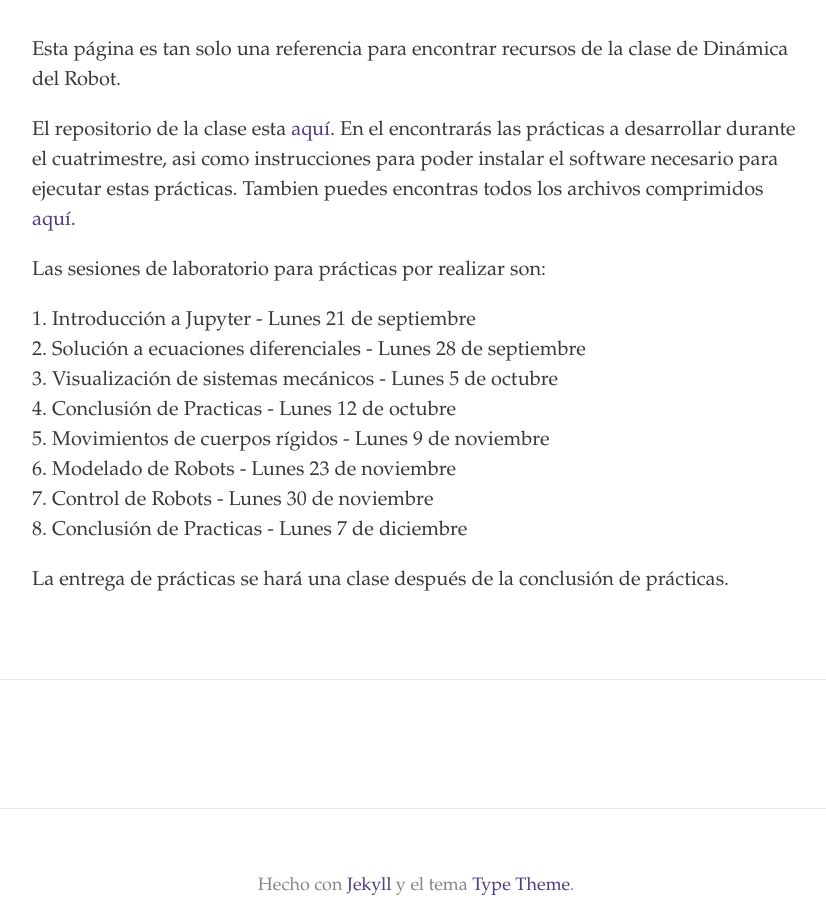
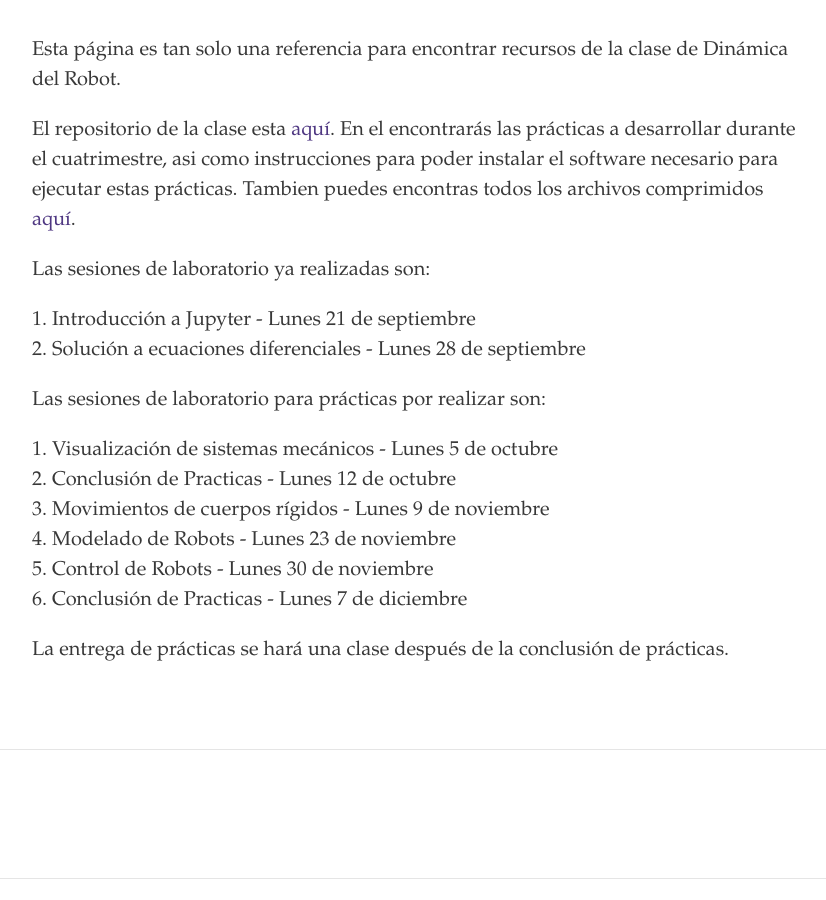
Before and after one commit to cad3na/robblack007.github.io, a Jekyll site: the page built from _posts/2015-09-16-dinamica-robot-16-1.md, in a window 1280 px wide and 900 px high, scrolled down 441 px. Shown: the whole window, without its empty margins (224-1050 px from the left). Built offline with Jekyll 4.4.1, drawn with Linux system fonts in a browser that asks for light colours; nearby versions of some CDN libraries; comment, search, counter and statistics services are not loaded.

Commit message:
Se actualiza paquete de practicas y practicas relizadas

```diff
--- a/_posts/2015-09-16-dinamica-robot-16-1.md
+++ b/_posts/2015-09-16-dinamica-robot-16-1.md
@@ -9,12 +9,15 @@ comments: true
 
 Esta página es tan solo una referencia para encontrar recursos de la clase de Dinámica del Robot.
 
-El repositorio de la clase esta [aquí](https://github.com/robblack007/clase-dinamica-robot). En el encontrarás las prácticas a desarrollar durante el cuatrimestre, asi como instrucciones para poder instalar el software necesario para ejecutar estas prácticas. Tambien puedes encontras todos los archivos comprimidos [aquí](https://github.com/robblack007/clase-dinamica-robot/archive/v0.6.zip).
+El repositorio de la clase esta [aquí](https://github.com/robblack007/clase-dinamica-robot). En el encontrarás las prácticas a desarrollar durante el cuatrimestre, asi como instrucciones para poder instalar el software necesario para ejecutar estas prácticas. Tambien puedes encontras todos los archivos comprimidos [aquí](https://github.com/robblack007/clase-dinamica-robot/archive/v0.7.zip).
+
+Las sesiones de laboratorio ya realizadas son:
+
+1. Introducción a Jupyter - Lunes 21 de septiembre
+2. Solución a ecuaciones diferenciales - Lunes 28 de septiembre
 
 Las sesiones de laboratorio para prácticas por realizar son:
 
-1. Introducción a Jupyter - Lunes 21 de septiembre
-2. Solución a ecuaciones diferenciales - Lunes 28 de septiembre
 3. Visualización de sistemas mecánicos - Lunes 5 de octubre
 4. Conclusión de Practicas - Lunes 12 de octubre
 5. Movimientos de cuerpos rígidos - Lunes 9 de noviembre
```
